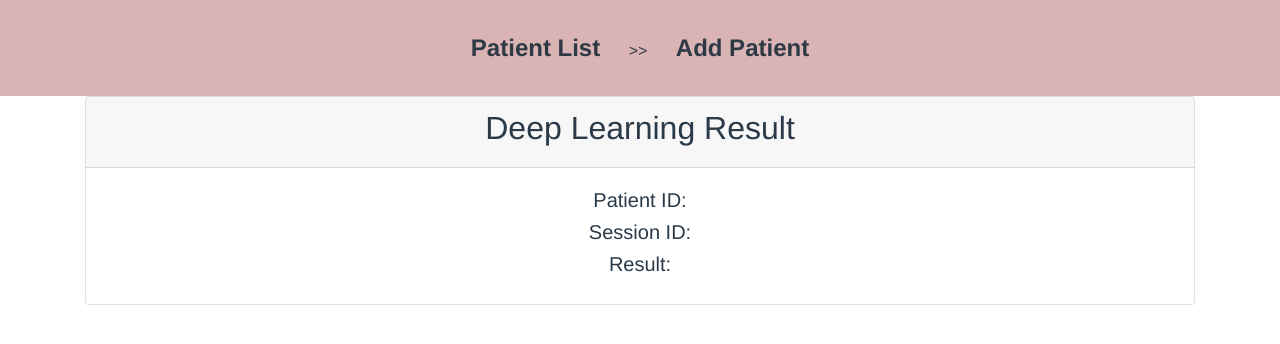
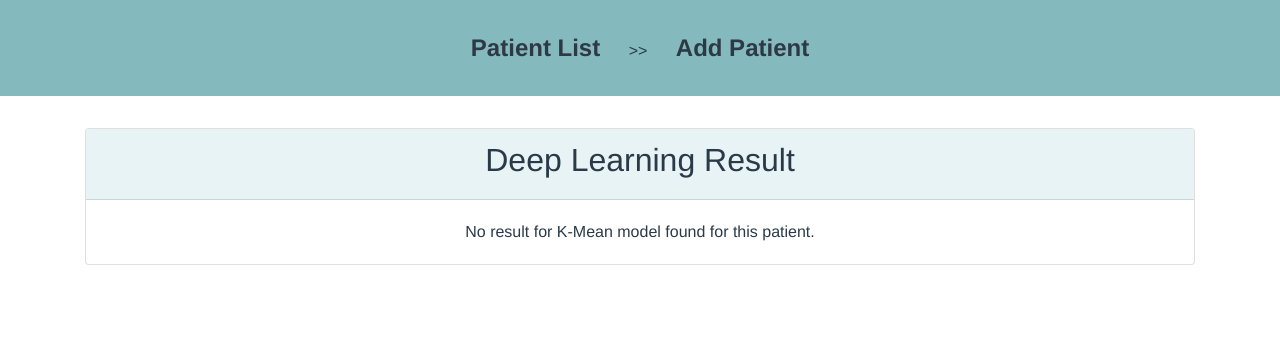
Before and after one commit to AayushKucheria/digital-health, a Vue app in the folder web/web/: page /patients/1/dlearn in a window 1280 px wide. Shown: the top 344 px of the page. Built offline with nearby package versions, Linux system fonts and the light colour scheme.

Commit message:
Make frontend looks more user-friendly

```diff
--- a/web/web/src/App.vue
+++ b/web/web/src/App.vue
@@ -22,7 +22,7 @@
 
 #nav {
   padding: 30px;
-  background-color: rgb(218, 180, 180);;
+  background-color: rgb(132, 185, 189);
 
   a {
     font-weight: bold;
--- a/web/web/src/components/DLearn.vue
+++ b/web/web/src/components/DLearn.vue
@@ -5,12 +5,14 @@
         <h2>Deep Learning Result</h2>
       </div>
       <div class="card-body">
-        <div v-if="results">
+        <div v-if="results && results.model_id==1">
           <h5>Patient ID: {{ results.patient_id }} </h5>
           <h5>Session ID: {{ results.session_id }} </h5>
           <h5>Result: {{ results.result }} </h5>
+          <p v-if="results.result == 0"> 0 means patient doesn't have seisure. </p>
+          <p v-else> 1 means patient have seisure. </p>
         </div>
-        <div v-else>Error loading result.</div>
+        <div v-else>No result for K-Mean model found for this patient.</div>
       </div>
     </div>
   </div>
@@ -47,3 +49,15 @@ export default {
   }
 }
 </script>
+
+<style>
+  .card{
+    margin-top: 2rem;
+  }
+  .card-header{
+    background-color: rgb(231, 243, 245);
+  }
+  p{
+    font-style: italic;
+  }
+</style>
--- a/web/web/src/components/KMean.vue
+++ b/web/web/src/components/KMean.vue
@@ -5,12 +5,15 @@
         <h2>K-Mean Result</h2>
       </div>
       <div class="card-body">
-        <div v-if="results">
+        <div v-if="results && results.model_id==0">
           <h5>Patient ID: {{ results.patient_id }} </h5>
           <h5>Session ID: {{ results.session_id }} </h5>
           <h5>Result: {{ results.result }} </h5>
+          <p v-if="results.result == 0"> 0 means patient is not having epileptic seisure. </p>
+          <p v-else> 1 means patient is having epileptic seisure. </p>
+
         </div>
-        <div v-else>Error loading result.</div>
+        <div v-else>No result for K-Mean model found for this patient.</div>
       </div>
     </div>
   </div>
@@ -44,8 +47,19 @@ export default {
   },
   created () {
     this.loadKMResult(this.$route.params.id)
-    // this.results = results
     console.log(this.results)
   }
 }
 </script>
+
+<style>
+  .card{
+    margin-top: 2rem;
+  }
+  .card-header{
+    background-color: rgb(231, 243, 245);
+  }
+  p{
+    font-style: italic;
+  }
+</style>
--- a/web/web/src/components/Patient.vue
+++ b/web/web/src/components/Patient.vue
@@ -54,8 +54,6 @@ export default {
     const patient = this.patients[this.$route.params.id]
     this.patient = patient
     console.log(this.patient.id)
-    // var id = this.getPatientById(this.patient.id)
-    // console.log(id)
   }
 }
 </script>
@@ -69,4 +67,10 @@ export default {
     margin: 0 0.5rem;
     padding: 0.5 1rem;
   }
+  .card{
+    margin-top: 2rem;
+  }
+  .card-header{
+    background-color: rgb(231, 243, 245);
+  }
 </style>
--- a/web/web/src/components/Patients.vue
+++ b/web/web/src/components/Patients.vue
@@ -1,6 +1,6 @@
 <template>
     <div>
-      <h1> Lists of patients </h1>
+      <h1 class="classTitle"> Lists of patients </h1>
         <b-table striped hover
         :items="patients">
           <template v-slot:cell(name)="data">
@@ -40,13 +40,12 @@ export default {
   },
   created () {
     this.loadPatients()
-    // this.loadPatient(0)
   }
 }
 </script>
 
 <style>
-  h1{
-    margin-top: 1.5 0.5rem;
+  .classTitle, h1{
+    margin-top: 2rem;
   }
 </style>
--- a/web/web/src/components/addPatient.vue
+++ b/web/web/src/components/addPatient.vue
@@ -1,7 +1,5 @@
 <template>
   <div class="addPatient">
-    <h1>Add New Patient</h1>
-
         <b-form @submit.prevent="handleSubmit">
           <b-form-group id="input-group-1" label="Patient's Name:" label-for="input-1">
             <b-form-input
@@ -90,7 +88,7 @@ export default {
 </script>
 
 <style>
-  h1{
-    margin-top: 1.5 0.5rem;
+  .addPatient{
+    margin-top: 2rem;
   }
 </style>
```
